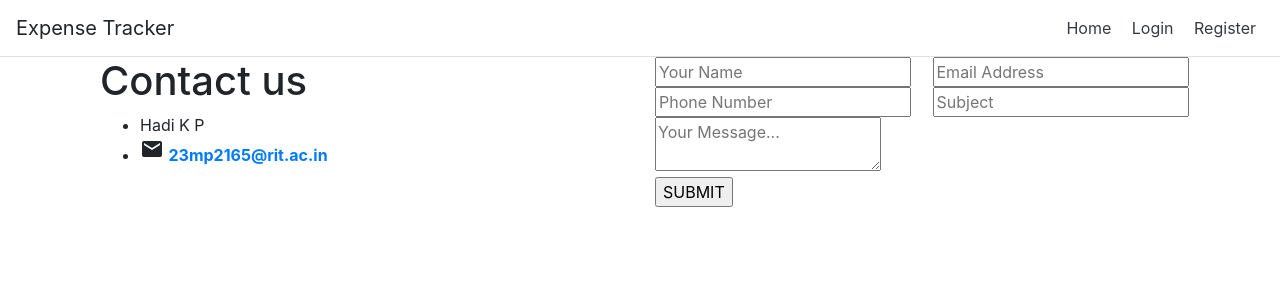
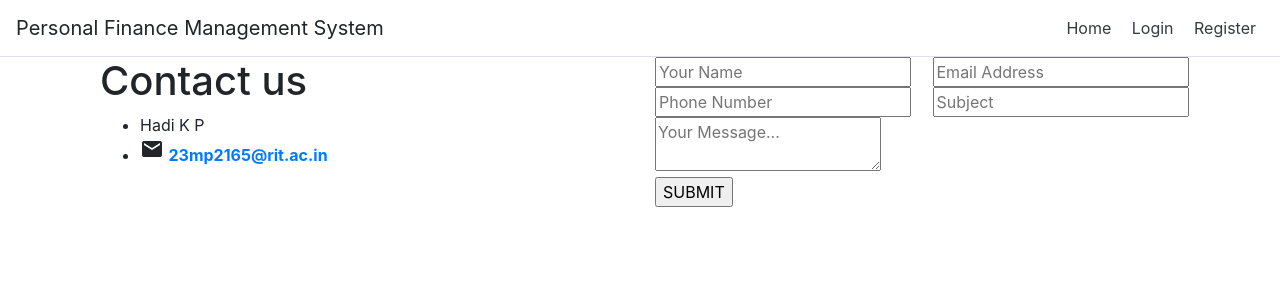
Before and after one commit to Haadi-kp/MCA-MiniProject, a Flask app: page /contact in a window 1280 px wide. Shown: the top 300 px of the page. Run offline with Flask 3, Linux system fonts and the light colour scheme.

Commit message:
Updated contact.html

```diff
--- a/Personal-finance-management-system/templates/contact.html
+++ b/Personal-finance-management-system/templates/contact.html
@@ -12,11 +12,11 @@
         <link rel="stylesheet" href="https://cdn.jsdelivr.net/npm/@fortawesome/fontawesome-free@6.2.1/css/fontawesome.min.css" integrity="sha384-QYIZto+st3yW+o8+5OHfT6S482Zsvz2WfOzpFSXMF9zqeLcFV0/wlZpMtyFcZALm" crossorigin="anonymous">
         <link rel="stylesheet" href="https://cdn.jsdelivr.net/npm/bootstrap@4.3.1/dist/css/bootstrap.min.css" integrity="sha384-ggOyR0iXCbMQv3Xipma34MD+dH/1fQ784/j6cY/iJTQUOhcWr7x9JvoRxT2MZw1T" crossorigin="anonymous">
 
-        <title>Expense Tracker - Contact</title>
+        <title>Personal Finance Management System - Contact</title>
     </head>
     <body>
      <div class="bg-nav d-flex flex-column flex-md-row align-items-center pb-0 mb-0 border-bottom">
-      <h5 class="m-3 mr-md-auto font-weight-normal">Expense Tracker </h5>
+      <h5 class="m-3 mr-md-auto font-weight-normal">Personal Finance Management System </h5>
 
       <nav class="m-2 my-md-0 mr-md-3">
         <a class="py-2 m-2 text-dark" href="/home">Home</a>
```
